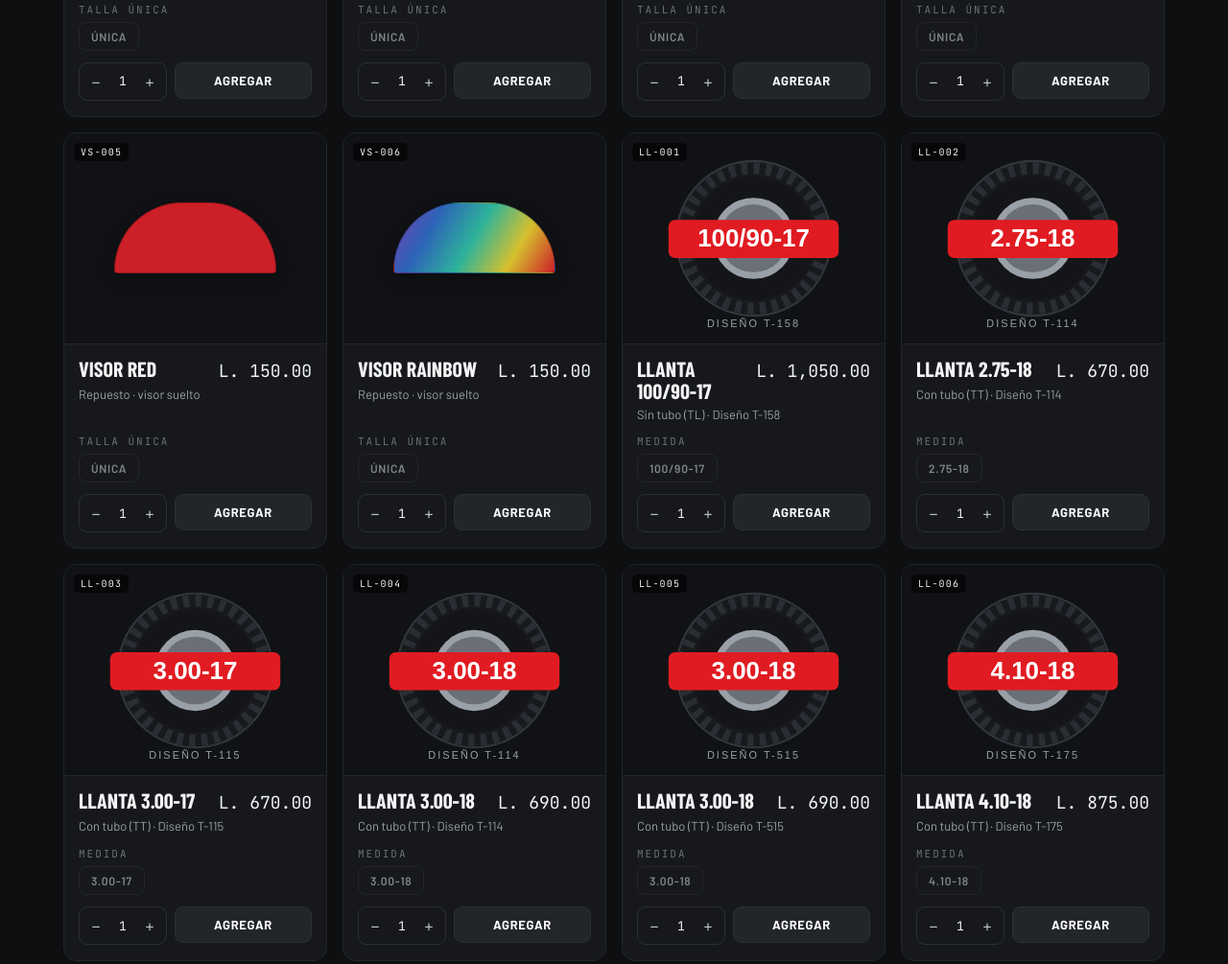
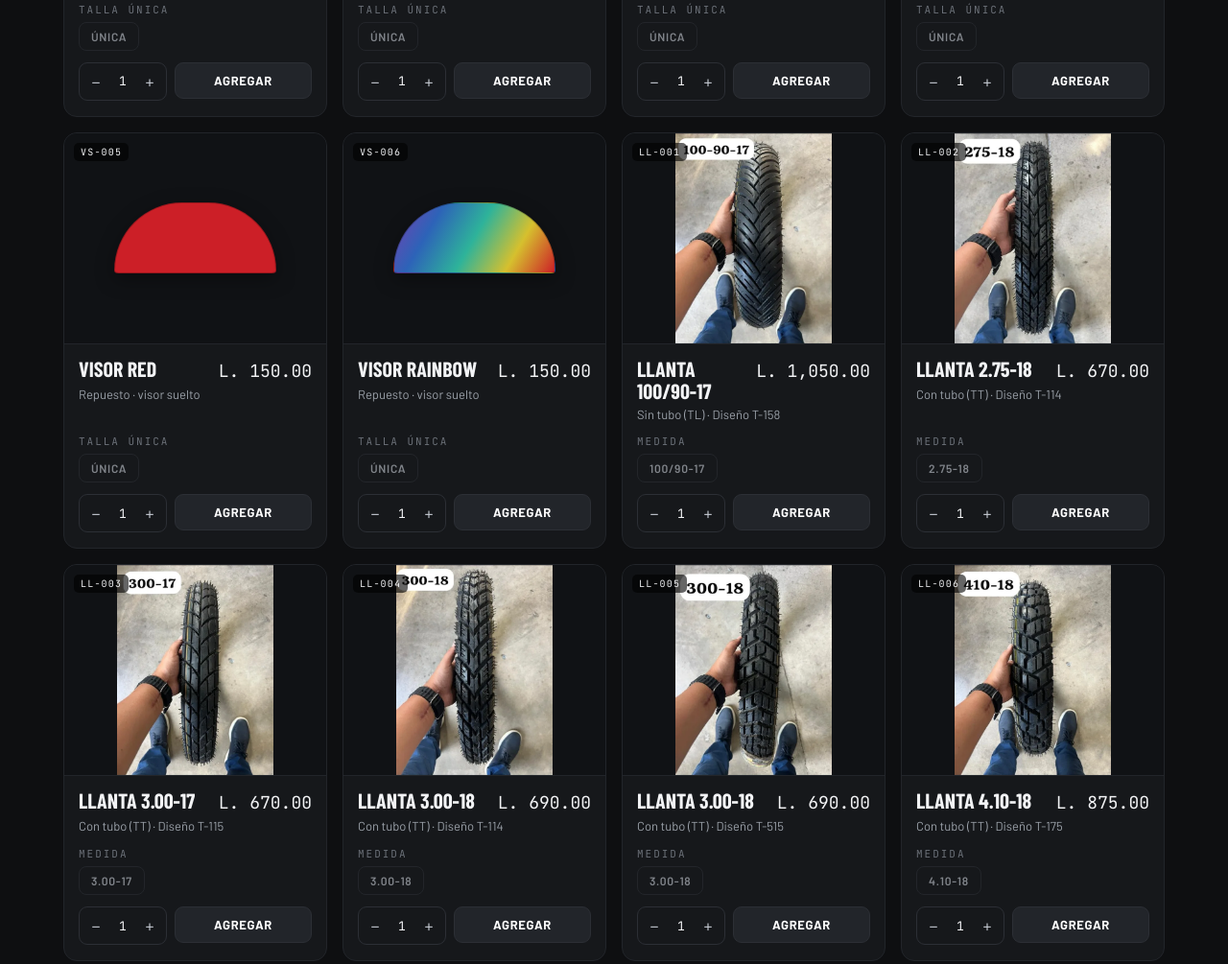
Before and after one commit to inversionesmyr/inversionesmyr.github.io, a plain HTML site: page index.html in a window 1280 px wide. Shown: the part 4838-5843 px from the top of the page at 96% size. Drawn offline with nearby package versions, Linux system fonts and the light colour scheme.

Commit message:
Fotos reales de las llantas
Co-Authored-By: Claude Opus 5.5 <noreply@anthropic.com>
Claude-Session: https://claude.ai/code/session_01Fsd6mSkY3wyeVXyJFczT13

```diff
--- a/index.html
+++ b/index.html
@@ -289,7 +289,7 @@ VISORES.forEach((v, i) => {
   CATALOGO.push({ id: "V" + (i + 1), tipo: "visor", ref: "VS-" + String(i + 1).padStart(3, "0"), foto: "",
     casco: "VISORES", visor: v, spoiler: "", tallas: [], titulo: "Visor " + v, detalle: "Repuesto · visor suelto", precio: 150 });
 });
-const LLANTAS = [["L1", "100/90-17", "TL", "T-158", 1050, "assets/llantas/L1.svg"], ["L2", "2.75-18", "TT", "T-114", 670, "assets/llantas/L2.svg"], ["L3", "3.00-17", "TT", "T-115", 670, "assets/llantas/L3.svg"], ["L4", "3.00-18", "TT", "T-114", 690, "assets/llantas/L4.svg"], ["L5", "3.00-18", "TT", "T-515", 690, "assets/llantas/L5.svg"], ["L6", "4.10-18", "TT", "T-175", 875, "assets/llantas/L6.svg"], ["L7", "4.10-18", "TT", "T-515", 900, "assets/llantas/L7.svg"], ["L8", "90/90-19", "TT", "T-012", 760, "assets/llantas/L8.svg"]];
+const LLANTAS = [["L1", "100/90-17", "TL", "T-158", 1050, "assets/llantas/L1.webp"], ["L2", "2.75-18", "TT", "T-114", 670, "assets/llantas/L2.webp"], ["L3", "3.00-17", "TT", "T-115", 670, "assets/llantas/L3.webp"], ["L4", "3.00-18", "TT", "T-114", 690, "assets/llantas/L4.webp"], ["L5", "3.00-18", "TT", "T-515", 690, "assets/llantas/L5.webp"], ["L6", "4.10-18", "TT", "T-175", 875, "assets/llantas/L6.webp"], ["L7", "4.10-18", "TT", "T-515", 900, "assets/llantas/L7.webp"], ["L8", "90/90-19", "TT", "T-012", 760, "assets/llantas/L8.webp"]];
 LLANTAS.forEach((r) => {
   CATALOGO.push({ id: r[0], tipo: "llanta", ref: "LL-00" + r[0].slice(1), foto: r[5], casco: "LLANTAS", visor: "", spoiler: "", tallas: [], medida: r[1],
     titulo: "Llanta " + r[1], detalle: (r[2] === "TL" ? "Sin tubo (TL)" : "Con tubo (TT)") + " · Diseño " + r[3], precio: r[4], corto: "LLANTA " + r[1] + " " + r[2] + " " + r[3] });
```
Also changed, not shown: assets/llantas/L1.svg (deleted), assets/llantas/L1.webp (added), assets/llantas/L2.svg (deleted), assets/llantas/L2.webp (added), assets/llantas/L3.svg (deleted), assets/llantas/L3.webp (added), assets/llantas/L4.svg (deleted), assets/llantas/L4.webp (added), assets/llantas/L5.svg (deleted), assets/llantas/L5.webp (added), assets/llantas/L6.svg (deleted), assets/llantas/L6.webp (added), assets/llantas/L7.svg (deleted), assets/llantas/L7.webp (added), 2 more files.
